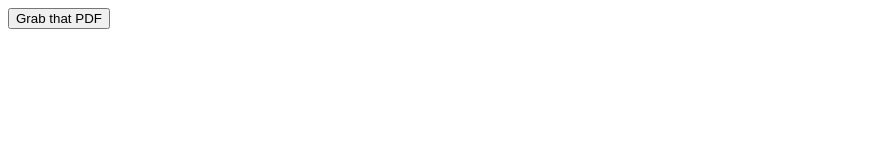
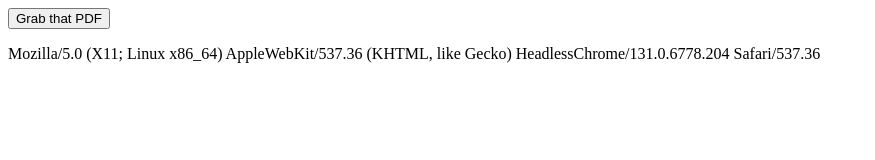
Before and after one commit to mrpeel/PDF-SaveAs, a plain HTML site: page index.html in a window 1280 px wide. Shown: the whole page, without its empty margins (0-875 px from the left). Drawn offline with Linux system fonts and the light colour scheme.

Commit message:
Updates to output user agent string

```diff
--- a/index.html
+++ b/index.html
@@ -7,11 +7,14 @@
 <body>
 
 	<button id="testDownload">Grab that PDF</button>
+	<p>
+	<div id="UAString"></div>
 
     <script src="FileSaver.min.js"></script>
 	<script>
 
 			document.getElementById("testDownload").addEventListener("click", executeDownload, false);
+			document.getElementById("UAString").textContent = navigator.userAgent;
 
 
 			var base64toBlob = function(b64Data, contentType, sliceSize) {
```
